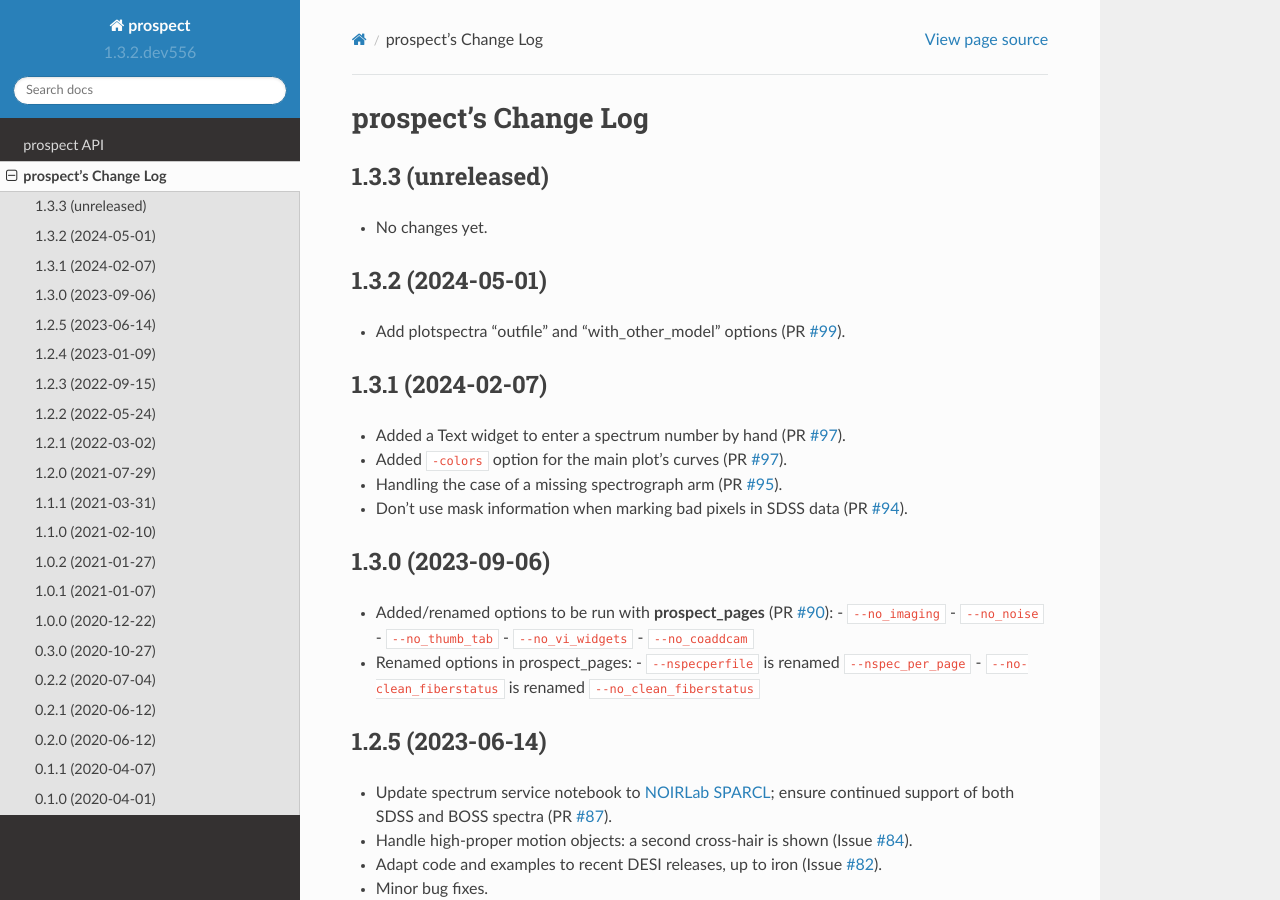
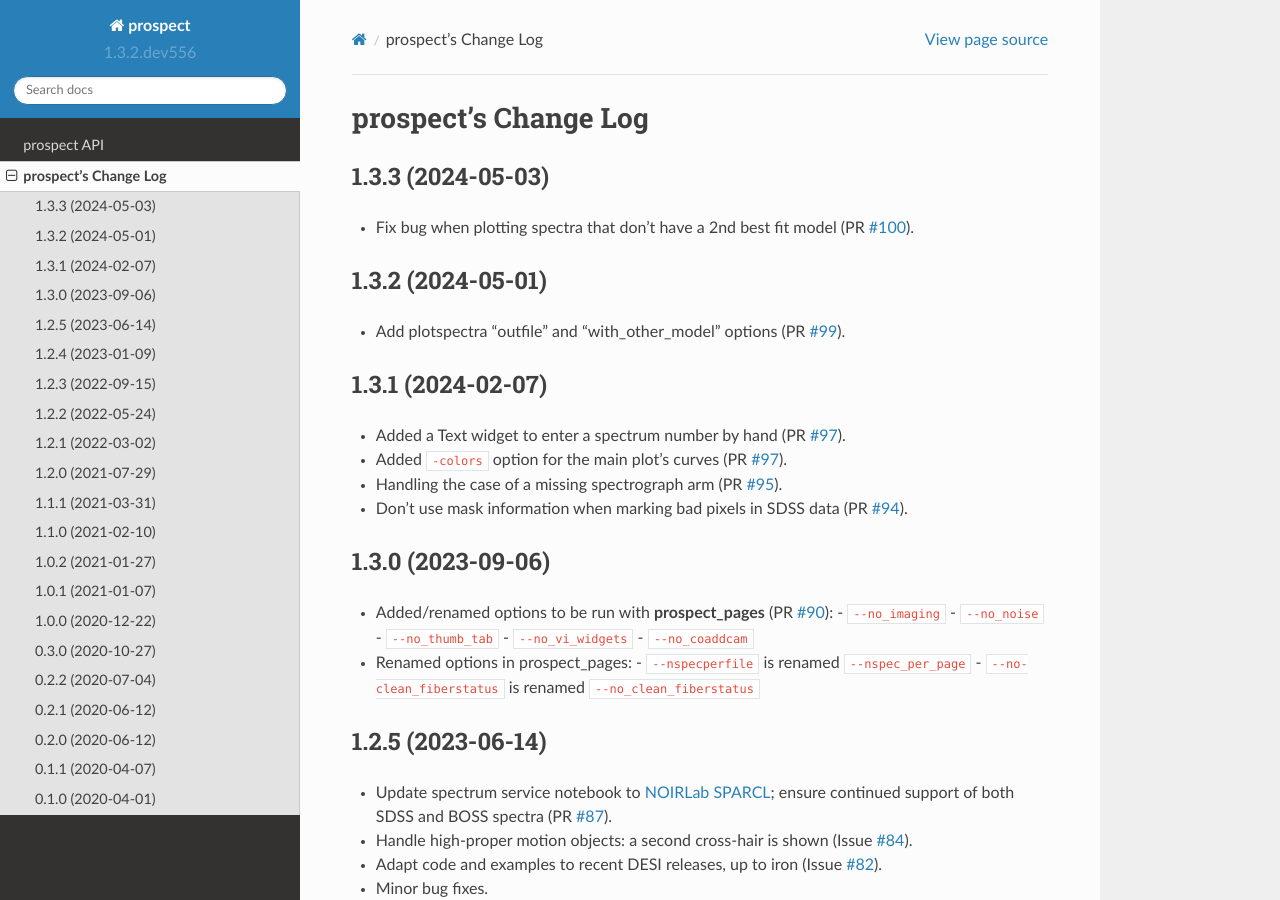
Before and after one commit to desihub/prospect, a Sphinx documentation site: the page built from doc/changes.rst, in a window 1280 px wide and 900 px high. Built offline with Sphinx 7.4.7 and the Read the Docs theme 2.0.0, drawn with Linux system fonts in a browser that asks for light colours.

Commit message:
update change log

```diff
--- a/doc/changes.rst
+++ b/doc/changes.rst
@@ -2,10 +2,12 @@
 prospect's Change Log
 =====================
 
-1.3.3 (unreleased)
+1.3.3 (2024-05-03)
 ------------------
 
-* No changes yet.
+* Fix bug when plotting spectra that don't have a 2nd best fit model (PR `#100`_).
+
+.. _`#100`: https://github.com/desihub/prospect/pull/100
 
 1.3.2 (2024-05-01)
 ------------------
```
